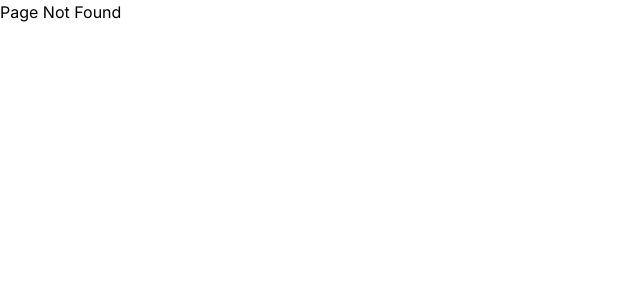
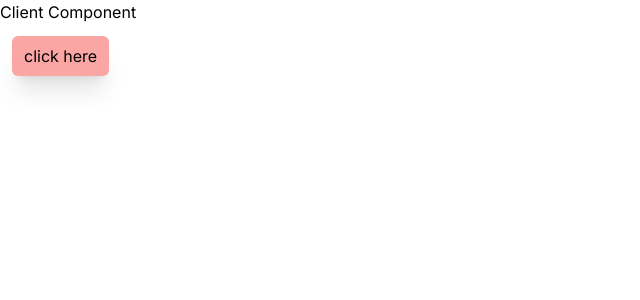
Before and after one commit to TashafMahmood/nextjs14, a Next.js app in the folder my-app/: page /clientone in a window 1280 px wide. Before the commit this address had no page. Shown: the top 300 px of the page, without its empty margins (0-640 px from the left). Built offline with nearby package versions, Linux system fonts and the light colour scheme.

Commit message:
created client vs server component

```diff
--- a/my-app/app/about/[id]/page.js
+++ /dev/null
@@ -1,15 +0,0 @@
-import { redirect } from 'next/navigation'
-import React from 'react'
-
-const ID = ({params}) => {
-    if(params.id == 7){
-        redirect("/login")
-    }
-  return (
-    <div>
-      {params.id}
-    </div>
-  )
-}
-
-export default ID
--- a/my-app/app/about/page.js
+++ /dev/null
@@ -1,11 +0,0 @@
-import React from 'react'
-
-const About = () => {
-  return (
-    <div>
-      About
-    </div>
-  )
-}
-
-export default About
--- /dev/null
+++ b/my-app/app/clientone/page.js
@@ -0,0 +1,18 @@
+"use client";
+
+const ClientOne = () => {
+  console.log("CLIENT COMPONENT CALLED");
+  return (
+    <div>
+      <h1>Client Component</h1>
+      <button
+        className="px-3 py-2 rounded-md bg-red-300 hover:bg-red-400 cursor-pointer m-3 shadow-xl"
+        onClick={() => alert("Client component fetched")}
+      >
+        click here
+      </button>
+    </div>
+  );
+};
+
+export default ClientOne;
--- a/my-app/app/login/page.js
+++ /dev/null
@@ -1,11 +0,0 @@
-import React from 'react'
-
-const Login = () => {
-  return (
-    <div>
-      Login Page
-    </div>
-  )
-}
-
-export default Login
--- /dev/null
+++ b/my-app/app/serverone/page.js
@@ -0,0 +1,8 @@
+import React from "react";
+
+const ServerOne = () => {
+  console.log("SERVER COMPONENT CALLED");
+  return <div>Server Component</div>;
+};
+
+export default ServerOne;
```
